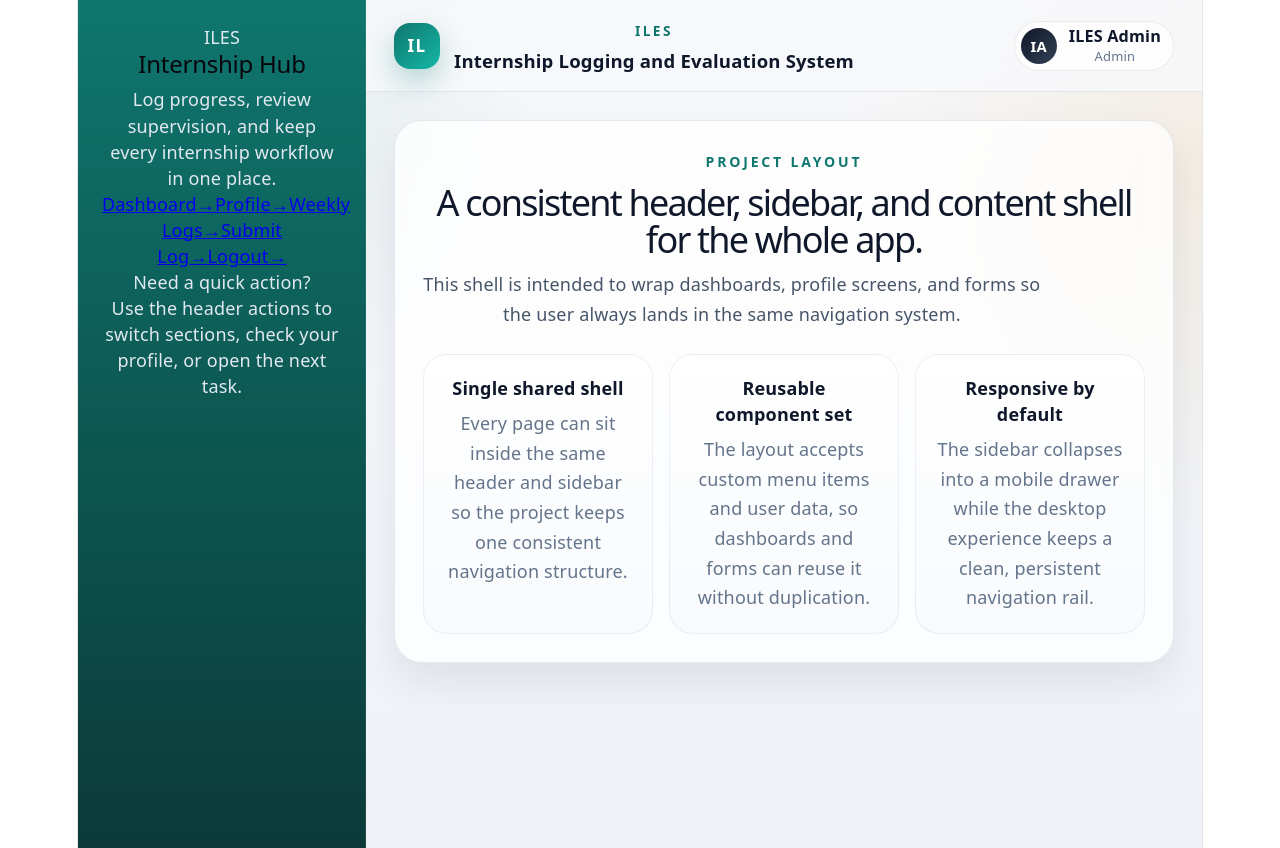
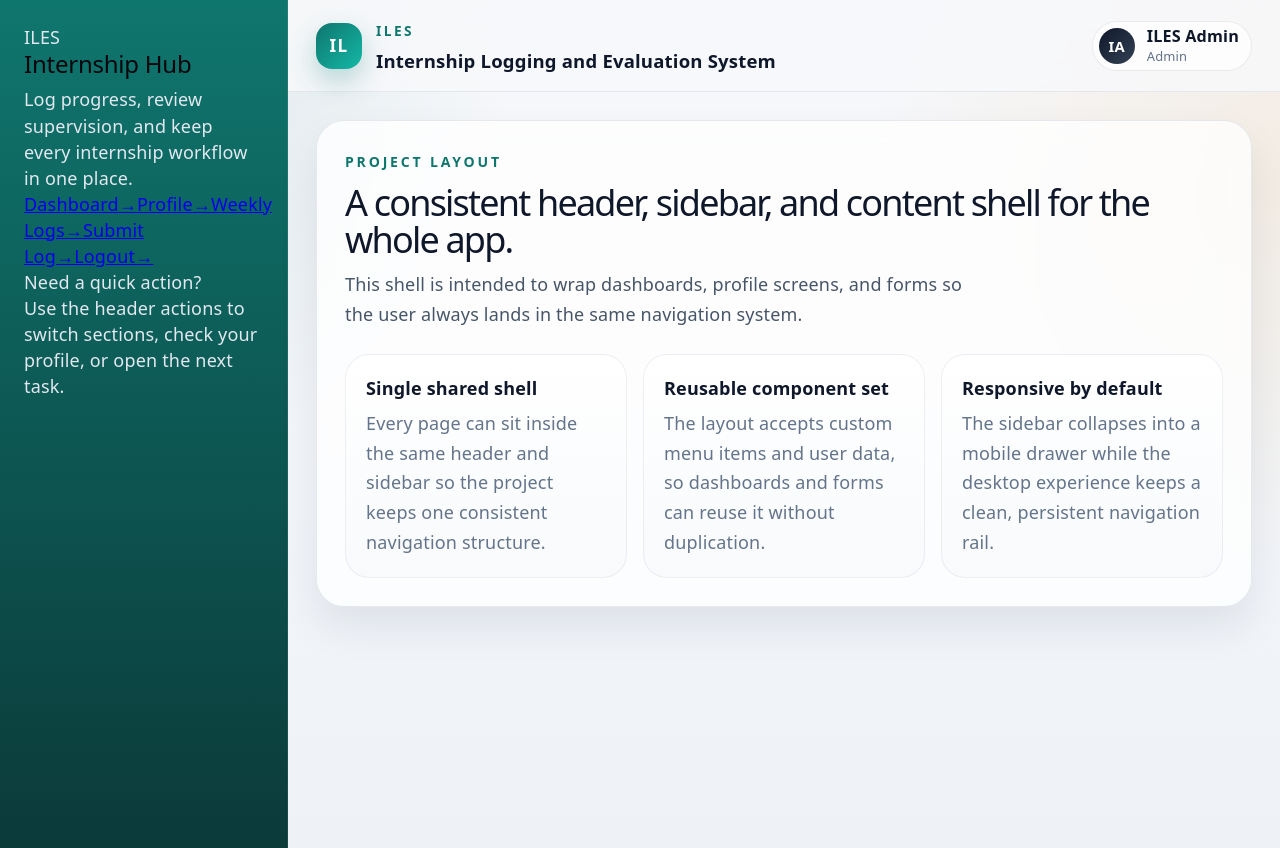
Before and after one commit to priscillanabachwa/ILES_PROJECT, a React app in the folder frontend/: page / in a window 1280 px wide. Built offline with nearby package versions, Linux system fonts and the light colour scheme; the HTML template or start-up script is replaced by a standard one.

Commit message:
Fix: remove root width constraints

```diff
--- a/frontend/src/index.css
+++ b/frontend/src/index.css
@@ -55,15 +55,9 @@ body {
 }
 
 #root {
-  width: 1126px;
-  max-width: 100%;
-  margin: 0 auto;
-  text-align: center;
-  border-inline: 1px solid var(--border);
-  min-height: 100svh;
-  display: flex;
-  flex-direction: column;
-  box-sizing: border-box;
+  width: 100%;
+  min-height: 100vh;
+  display: block;
 }
 
 h1,
```
